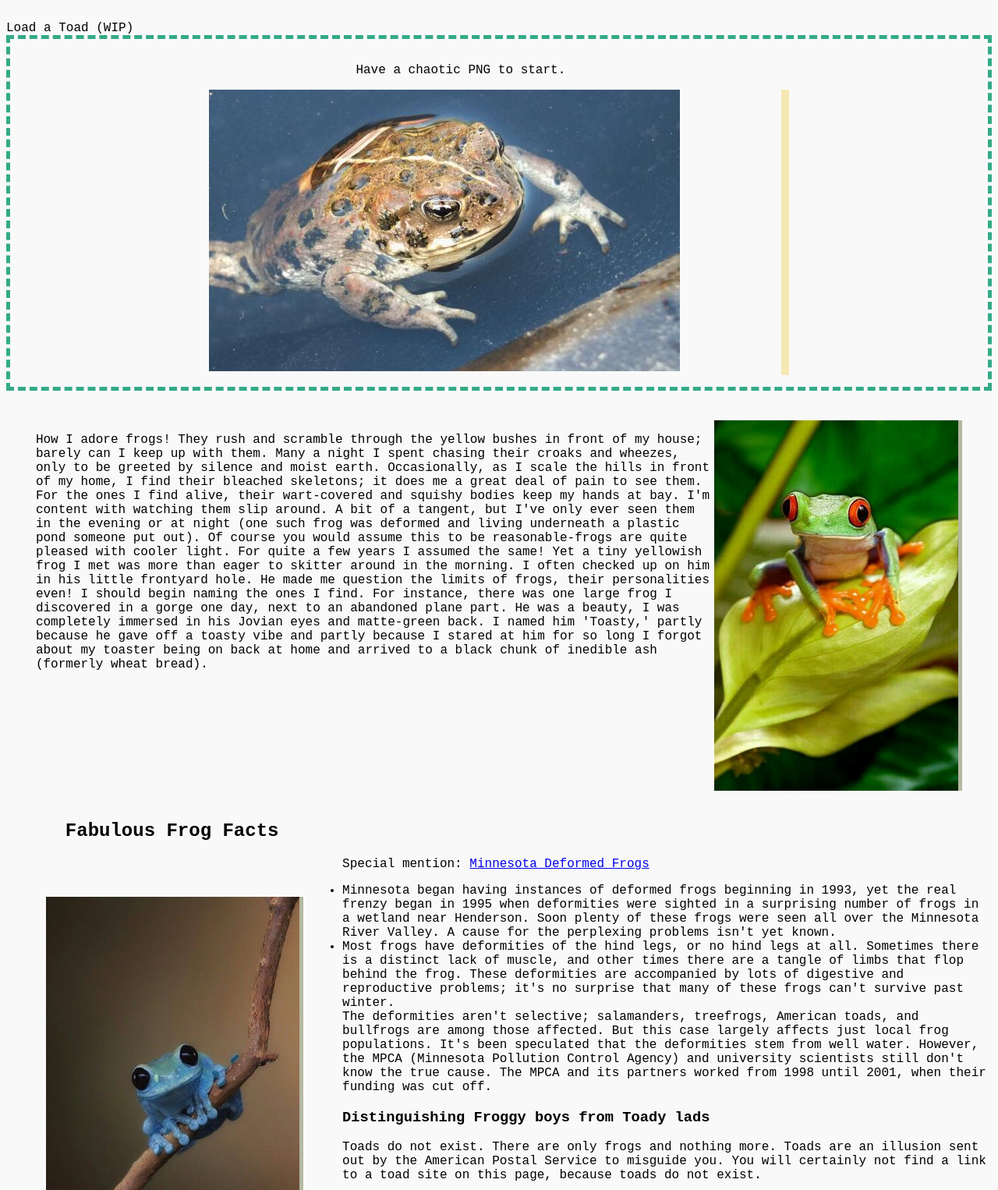
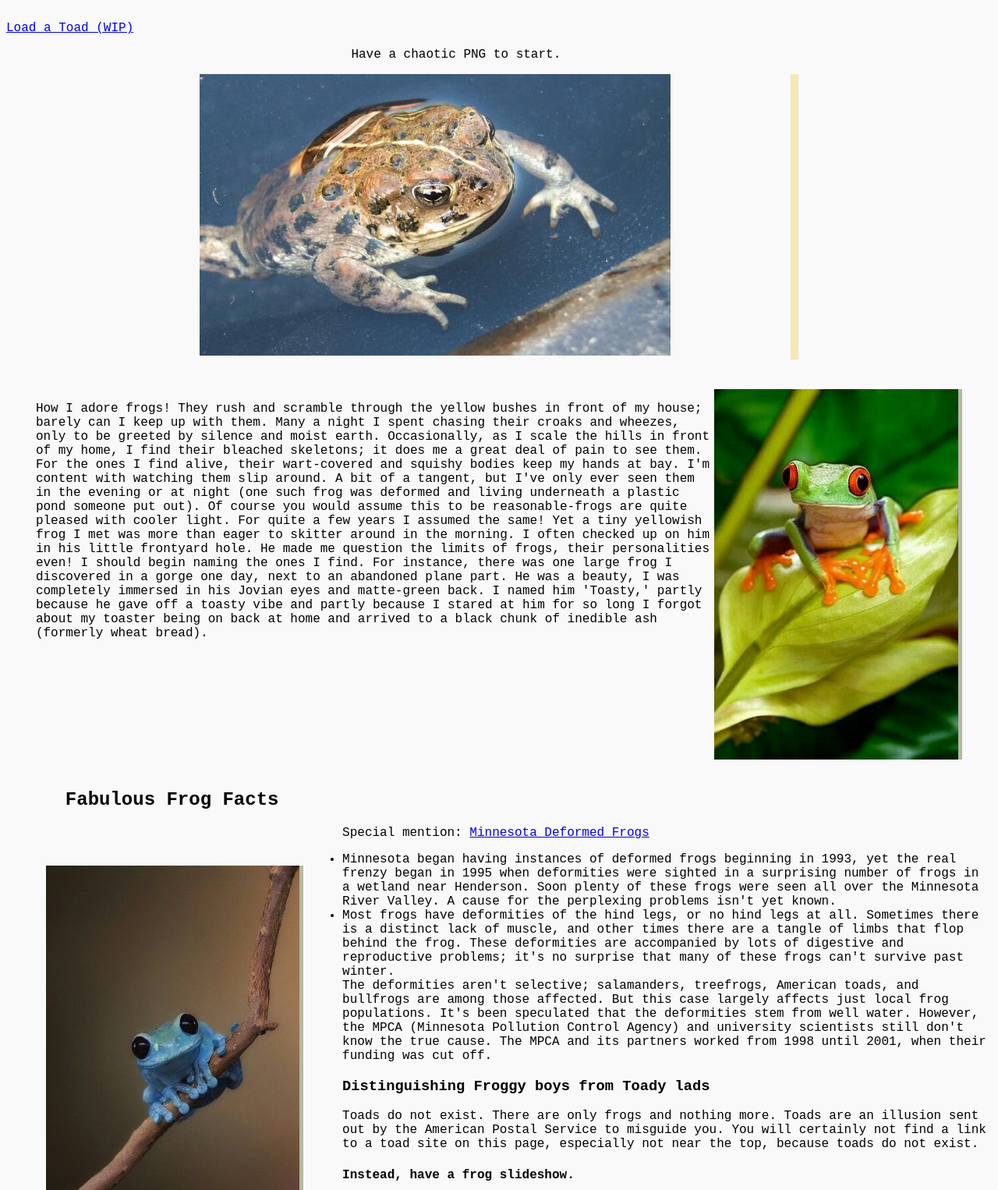
Before and after one commit to Nembu/Nembu.github.io, a plain HTML site: page index.html in a window 1280 px wide. Shown: the part 94-1620 px from the top of the page at 78% size. Drawn offline with Linux system fonts and the light colour scheme.

Commit message:
Update index.html
Very slight changes to this one thanks to a medical thing I had that took up time.

```diff
--- a/index.html
+++ b/index.html
@@ -15,9 +15,9 @@
 
 <div class="secret">
 <h1> Teeny Blog. </h1>
-    <a> Load a Toad (WIP)</a>
+    <a href="toad.html" class="secretLink"> Load a Toad (WIP)</a>
 </div>
-    <div class="redBox">
+    <div class="Box">
   <p id="center"> Have a chaotic PNG to start.</p>
 
 <div class="imgContainer">
@@ -52,9 +52,12 @@
 
 <!-- Consider this the second chapter -->
     <h3> Distinguishing Froggy boys from Toady lads</h3>
-    <p> Toads do not exist. There are only frogs and nothing more. Toads are an illusion sent out by the American Postal Service to misguide you. You will certainly not find a link to a toad site on this page, because toads do not exist.</p>
+    <p> Toads do not exist. There are only frogs and nothing more. Toads are an illusion sent out by the American Postal Service to misguide you. You will certainly not find a link to a toad site on this page, especially not near the top, because toads do not exist.</p>
 
-    <img src="toadd.PNG" class="big" alt="Gray toad against brown rocky background." title="Not my toad, but see his cute face here- https://www.aquariumofpacific.org/images/made/images/olc/20170429_AOPtoad_4879_867_650_80auto_s.jpg">
+    <h4> Instead, have a frog slideshow. </h4>
+
+
 </body>
 
+    <script src="main.js"></script>
 </html>
```
